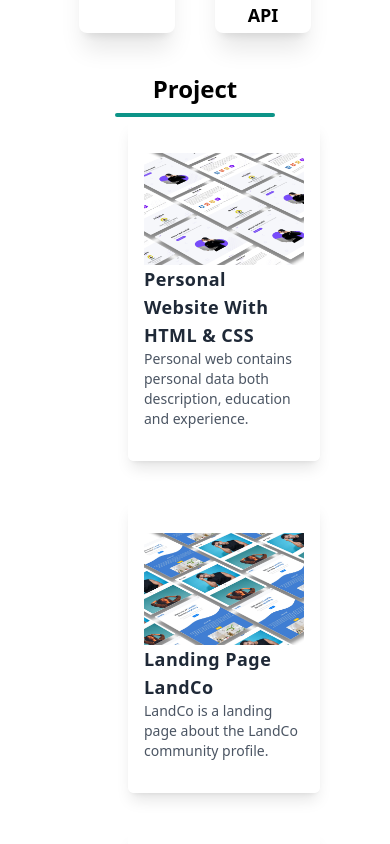
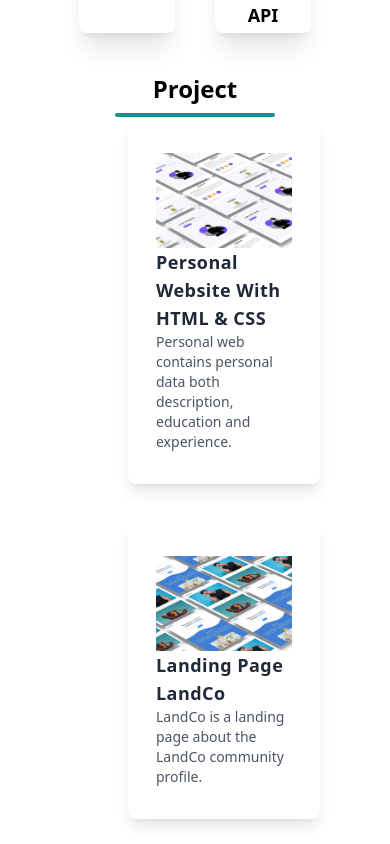
Before and after one commit to citraFebriawirti/React-Portfolio-Dinamis, a React (Vite) app: page / in a window 390 px wide. Shown: the part 2420-3264 px from the top of the page. Built offline with nearby package versions, Linux system fonts and the light colour scheme.

Commit message:
Citra || w-project

```diff
--- a/src/Component/Project.jsx
+++ b/src/Component/Project.jsx
@@ -16,9 +16,9 @@
           <hr className="w-40 h-1 my-2 bg-teal-600 border-0 rounded  absolute px-2 -translate-x-1/2 left-1/2 dark:bg-gray-700" />
           <div className="py-4 mx-32 grid grid-cols-1  lg:grid-cols-2 ">
           {projek.map((item) => (
-            <div className="shadow-lg mb-10 group container rounded-md bg-white mx-auto mr-30 content-div w-48 lg:w-96" data-aos="zoom-in" data-aos-duration="1000" key={item.id}>
+            <div className="shadow-lg  mb-10 group container rounded-md bg-teal-300  w-48 flex justify-center items-center mx-auto content-div lg:w-96" data-aos="zoom-in" data-aos-duration="1000" key={item.id}>
               <div>
-                <div className="py-8 px-4 bg-white rounded-b-md fd-cl group-hover:opacity-25 ">
+                <div className="py-8 px-7 bg-white rounded-b-md fd-cl group-hover:opacity-25 lg:py-8 lg:px-4">
                   <img src={"../image/" + item.image_projek} />
                   <span className="block text-lg text-gray-800 font-bold tracking-wide">{item.span1_projek}</span>
                   <span className="block text-gray-600 text-sm">{item.span2_projek}</span>
```
